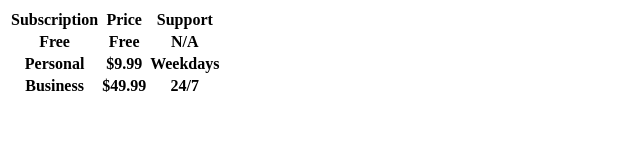
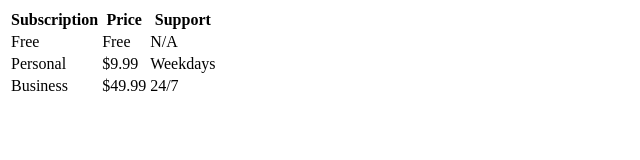
Before and after one commit to KimTank/turbo-garbanzo, a plain HTML site: page udemy/coding-practice/code5-table.html in a window 1280 px wide. Shown: the whole page, without its empty margins (0-640 px from the left). Drawn offline with Linux system fonts and the light colour scheme.

Commit message:
검증 후 수정

```diff
--- a/udemy/coding-practice/code5-table.html
+++ b/udemy/coding-practice/code5-table.html
@@ -17,19 +17,19 @@
       </thead>
       <tbody>
         <tr>
-          <th>Free</th>
-          <th>Free</th>
-          <th>N/A</th>
+          <td>Free</td>
+          <td>Free</td>
+          <td>N/A</td>
         </tr>
         <tr>
-          <th>Personal</th>
-          <th>$9.99</th>
-          <th>Weekdays</th>
+          <td>Personal</td>
+          <td>$9.99</td>
+          <td>Weekdays</td>
         </tr>
         <tr>
-          <th>Business</th>
-          <th>$49.99</th>
-          <th>24/7</th>
+          <td>Business</td>
+          <td>$49.99</td>
+          <td>24/7</td>
         </tr>
       </tbody>
     </table>
```
Also changed, not shown: udemy/coding-practice/code2-ol-ul-li.html (renamed from udemy/coding-practice/code-ol-ul-li.html, +2 -3 lines), udemy/coding-practice/code6-form.html (+2 -2 lines).
